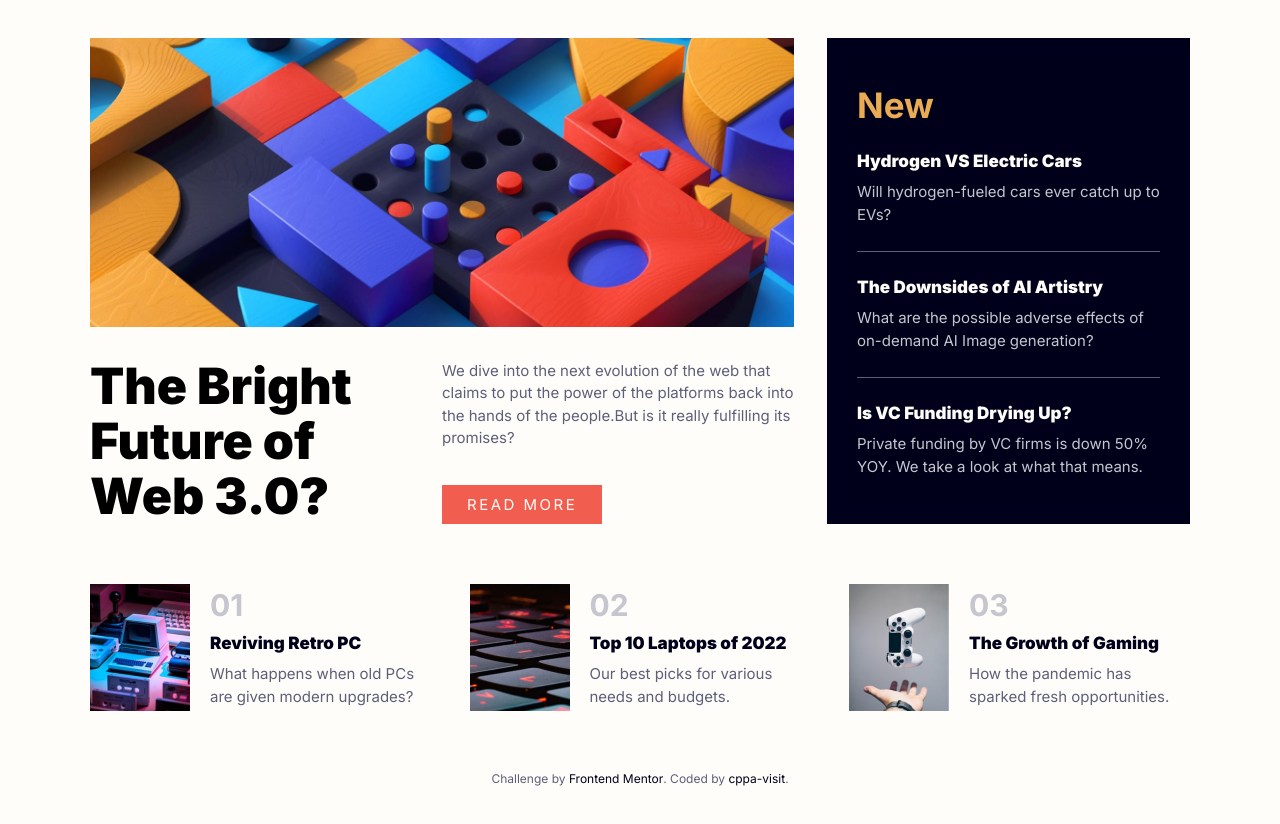
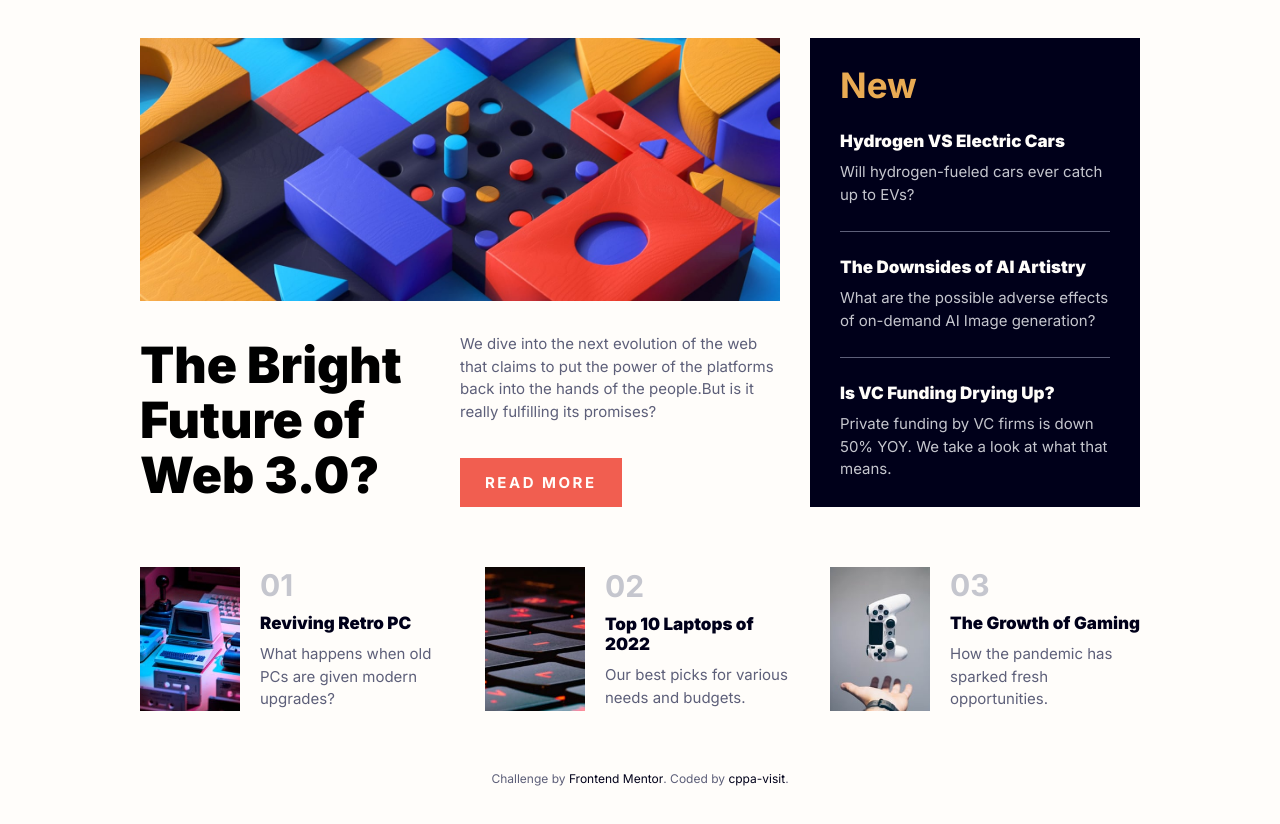
Before and after one commit to chan-pyae-phyo-aung/news-homepage, a website: page index.html in a window 1280 px wide. Shown: the part 112-936 px from the top of the page. Drawn offline with Linux system fonts and the light colour scheme.

Commit message:
Modify main button and layout

```diff
--- a/sass/_base.scss
+++ b/sass/_base.scss
@@ -41,7 +41,7 @@ a {
 }
 
 .main {
-  max-width: 110rem;
+  max-width: 100rem;
   margin: 5rem 3rem;
 
   @include respond("tab-port") {
--- a/sass/_components.scss
+++ b/sass/_components.scss
@@ -3,10 +3,11 @@
   &:link,
   &:visited {
     display: inline-block;
-    padding: 1rem 2.5rem;
+    padding: 1.5rem 2.5rem;
     text-transform: uppercase;
     text-decoration: none;
     font-size: 1.5rem;
+    font-weight: 700;
     letter-spacing: 2.5px;
     cursor: pointer;
     transition: all 0.3s;
```
Also changed, not shown: css/styles.css, 1 other file.
